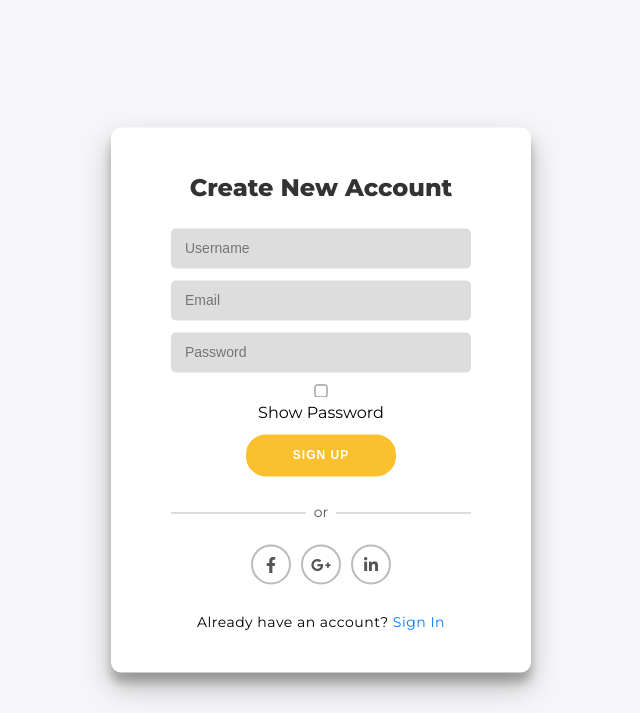
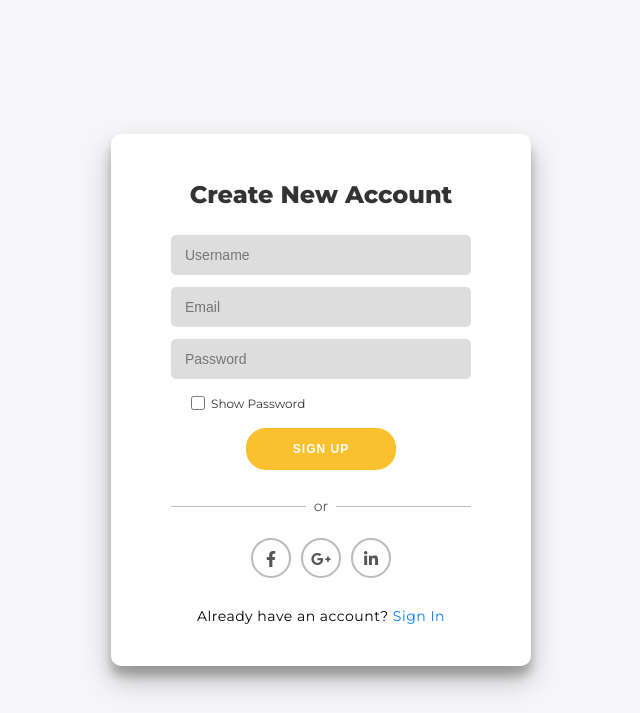
Before and after one commit to Difarnox/apptaskmanajer, a Flask app: page /signup in a window 1280 px wide. Shown: the top 713 px of the page, without its empty margins (319-959 px from the left). Run offline with Flask 3, Linux system fonts and the light colour scheme; some libraries are stand-ins or nearby versions.

Commit message:
Update signup.css

```diff
--- a/static/css/signup.css
+++ b/static/css/signup.css
@@ -158,6 +158,44 @@ input {
     font-size: 14px;
 }
 
+/* Kotak password dan "Show Password" sejajar */
+.password-container {
+    display: flex;
+    flex-direction: column;
+    align-items: flex-start;
+    width: 100%;
+    max-width: 300px;
+    margin: 0 auto;
+}
+
+/* Kotak input password */
+.password-container input {
+    width: 100%;
+}
+
+/* Container untuk checkbox agar sejajar dengan input password */
+.show-password-container {
+    display: flex;
+    align-items: center;
+    margin-top: 5px;
+    padding: 0px 20px; /* Tambahkan padding agar sejajar */
+}
+
+/* Checkbox ukuran sedang */
+.show-password-container input[type="checkbox"] {
+    width: 14px;
+    height: 14px;
+    margin-right: 6px;
+    cursor: pointer;
+}
+
+/* Label teks "Show Password" */
+.show-password-container label {
+    font-size: 12px;
+    color: #333;
+    cursor: pointer;
+}
+
 /* Responsive Design for Tablets */
 /* 🔹 Tablet */
 @media (max-width: 768px) {
```
